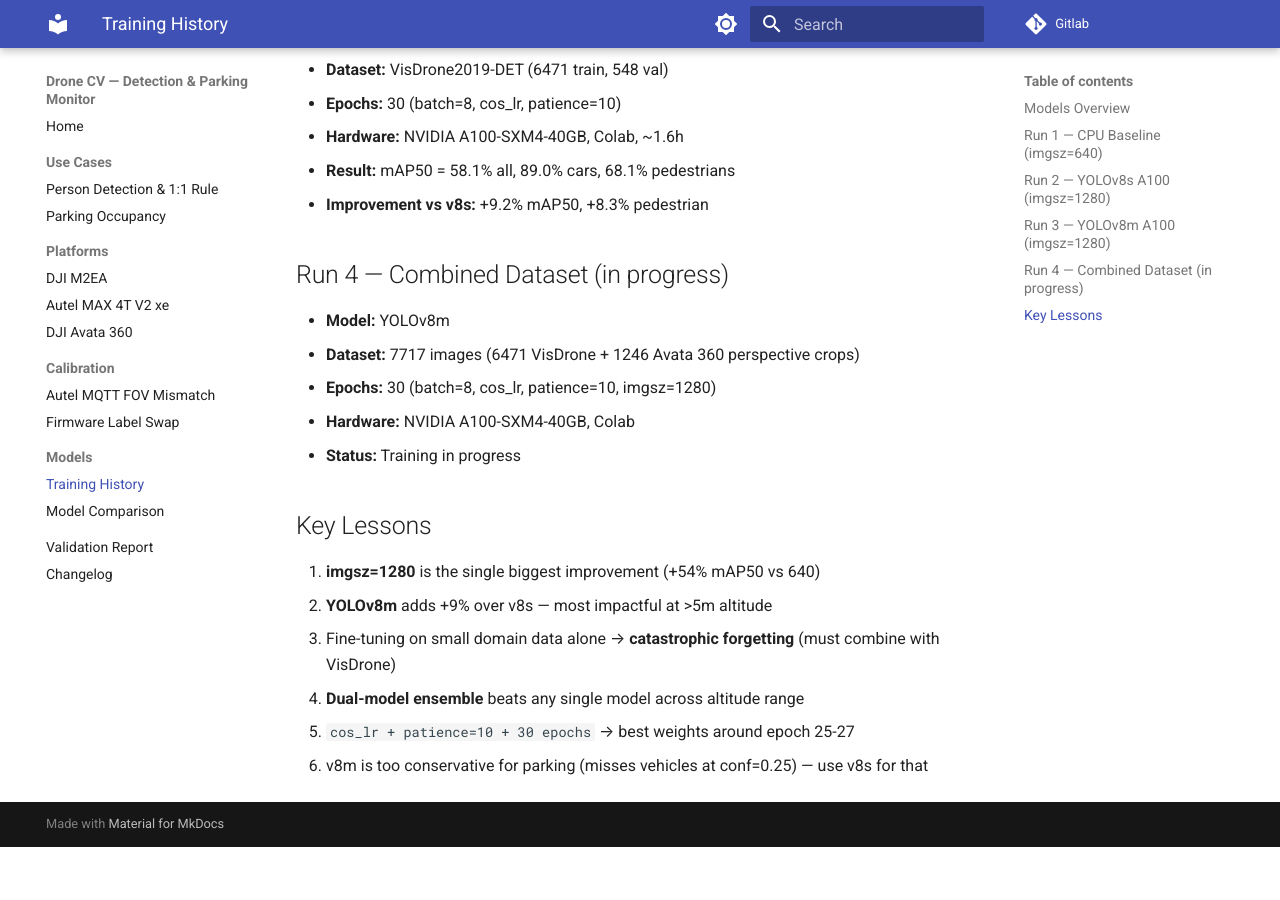
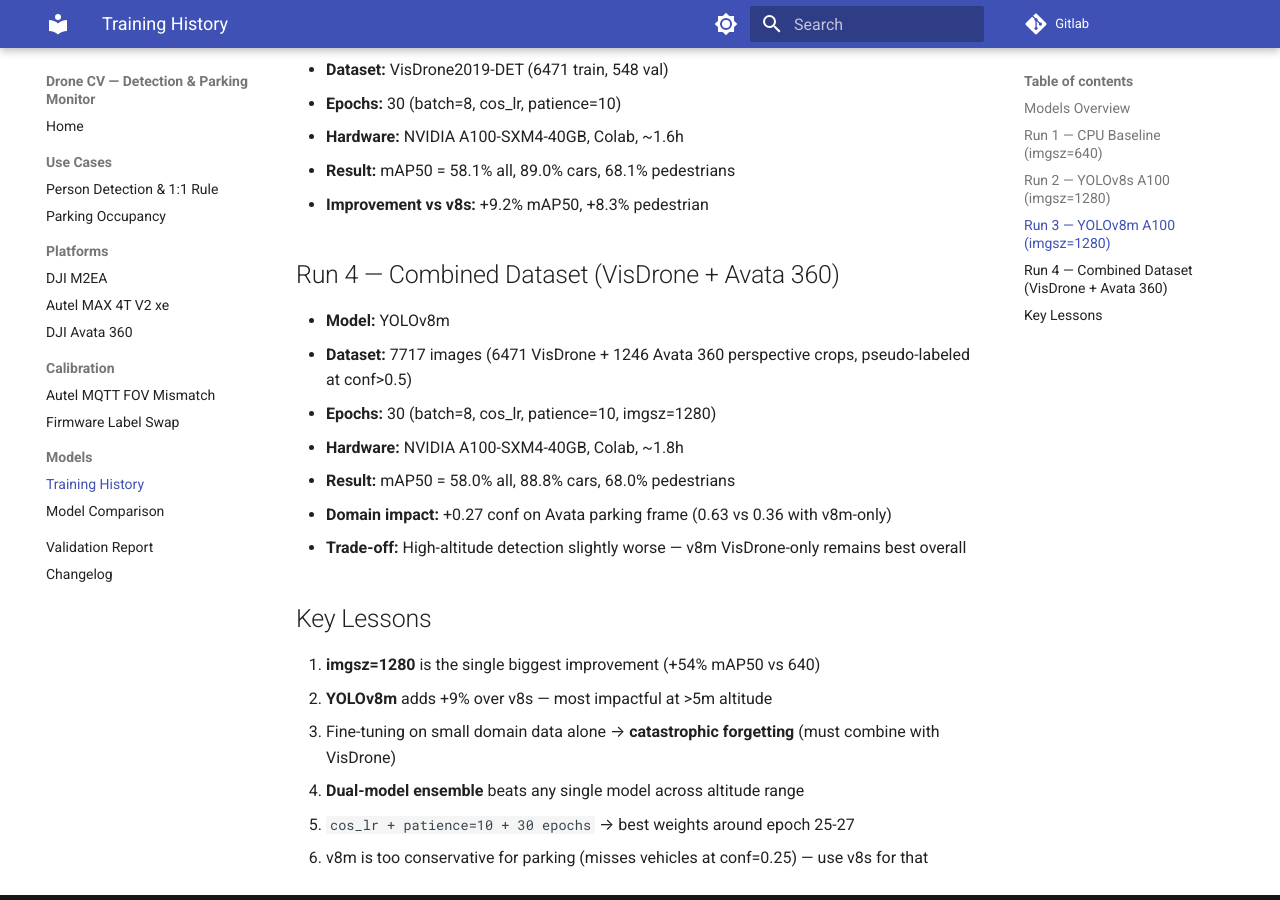
Before and after one commit to rwiren/drone-cv-detection, an MkDocs documentation site: the page built from docs-site/models/training.md, in a window 1280 px wide and 900 px high, scrolled down 1127 px. Built offline with MkDocs 1.6.1 and Material for MkDocs 9.7.7, drawn with Linux system fonts in a browser that asks for light colours; before the commit the page ends 1974 px from its top, so only the background shows below that.

Commit message:
release: v0.8.0 — combined model, MkDocs, HITL image review, calibration fix
Run 4: Combined YOLOv8m (VisDrone + 1246 Avata crops) = 0.580 mAP50
Domain-specific improvement: +0.27 on Avata parking (0.63 vs 0.36)
All images HITL-reviewed, false positives removed
MkDocs Pages deployed, calibration doc corrected

```diff
--- a/docs-site/models/training.md
+++ b/docs-site/models/training.md
@@ -35,13 +35,15 @@
 - **Result:** mAP50 = 58.1% all, 89.0% cars, 68.1% pedestrians
 - **Improvement vs v8s:** +9.2% mAP50, +8.3% pedestrian
 
-## Run 4 — Combined Dataset (in progress)
+## Run 4 — Combined Dataset (VisDrone + Avata 360)
 
 - **Model:** YOLOv8m
-- **Dataset:** 7717 images (6471 VisDrone + 1246 Avata 360 perspective crops)
+- **Dataset:** 7717 images (6471 VisDrone + 1246 Avata 360 perspective crops, pseudo-labeled at conf>0.5)
 - **Epochs:** 30 (batch=8, cos_lr, patience=10, imgsz=1280)
-- **Hardware:** NVIDIA A100-SXM4-40GB, Colab
-- **Status:** Training in progress
+- **Hardware:** NVIDIA A100-SXM4-40GB, Colab, ~1.8h
+- **Result:** mAP50 = 58.0% all, 88.8% cars, 68.0% pedestrians
+- **Domain impact:** +0.27 conf on Avata parking frame (0.63 vs 0.36 with v8m-only)
+- **Trade-off:** High-altitude detection slightly worse — v8m VisDrone-only remains best overall
 
 ## Key Lessons
 
```
Also changed, not shown: CHANGELOG.md (+23 -0 lines), README.md (+2 -1 lines), docs-site/platforms/avata360.md (+2 -2 lines), docs-site/images/parking_campus_wide.jpg (added).
